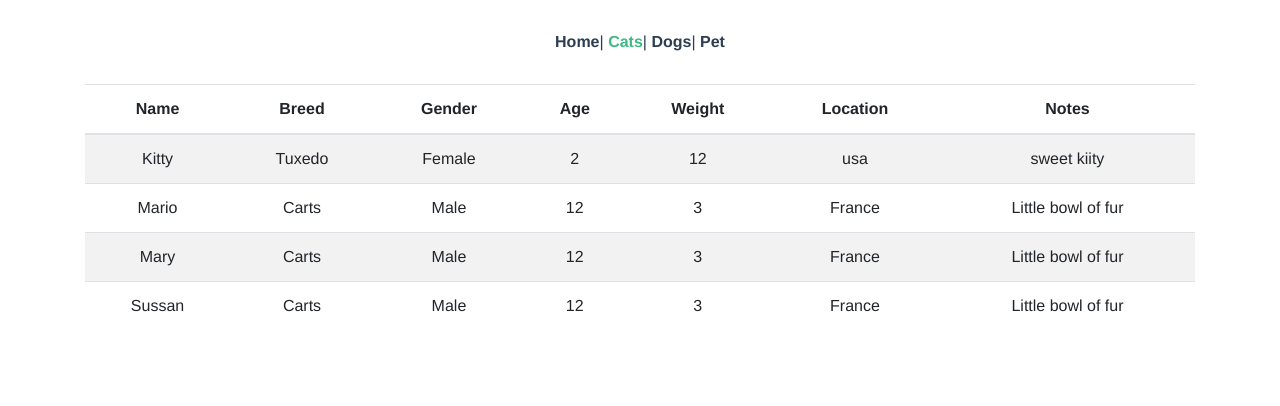
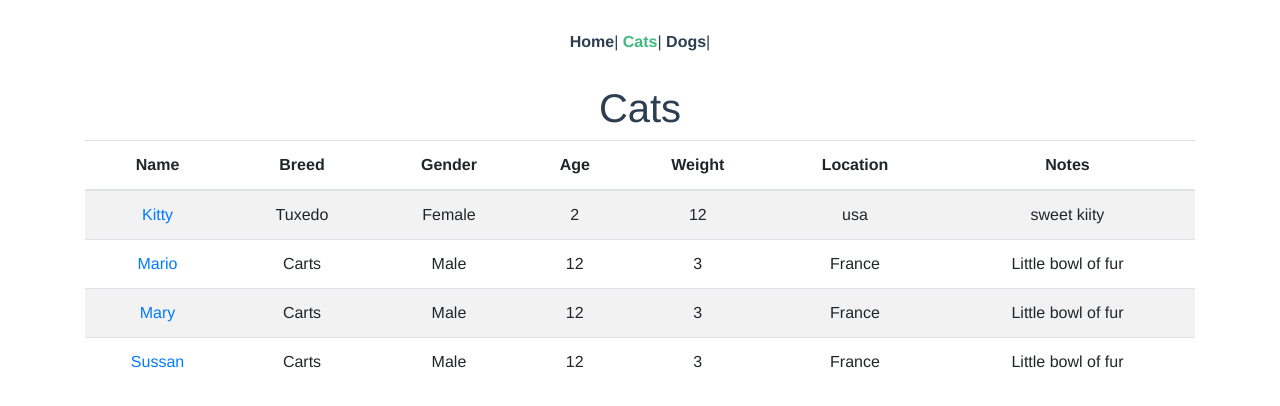
Before and after one commit to GeaninaCatalina/pet-adopt, a Vue app: page /cats in a window 1280 px wide. Shown: the top 406 px of the page. Built offline with nearby package versions, Linux system fonts and the light colour scheme.

Commit message:
added rounting

```diff
--- a/src/App.vue
+++ b/src/App.vue
@@ -4,7 +4,6 @@
       <router-link to="/">Home</router-link>|
       <router-link to="/cats">Cats</router-link>|
       <router-link to="/dogs">Dogs</router-link>|
-      <router-link to="/pet">Pet</router-link>
     </div>
     <b-container>
       <router-view />
--- a/src/router/index.js
+++ b/src/router/index.js
@@ -27,7 +27,7 @@
   },
 
   {
-    path: '/pet',
+    path: '/pets/:id',
     name: 'Pet',
     component: Pet
   },
--- a/src/views/Cats.vue
+++ b/src/views/Cats.vue
@@ -1,7 +1,14 @@
 
 <template>
   <div>
-    <b-table striped hover :items="cats"></b-table>
+    <h1>Cats</h1>
+    <b-table striped hover :items="cats">
+      <template v-slot:cell(name)="data">
+        <router-link :to="`/pets/${data.index}`">
+          {{ data.value }}
+        </router-link>
+      </template>
+    </b-table>
   </div>
 </template>
 
@@ -11,7 +18,7 @@
 export default {
   data() {
     return {
-      cats,
+      cats
     };
   },
 };
--- a/src/views/Dogs.vue
+++ b/src/views/Dogs.vue
@@ -1,5 +1,18 @@
 <template>
-  <div>
+ <div>
     <h1>Dogs</h1>
+    <b-table striped hover :items="dogs"></b-table>
   </div>
 </template>
+<script>
+
+import dogs from "@/data/dogs";
+
+export default {
+  data() {
+    return {
+      dogs
+    };
+  },
+};
+</script>
--- a/src/views/Home.vue
+++ b/src/views/Home.vue
@@ -1,6 +1,6 @@
 <template>
   <div>
-    Home
+    <h1>Pets for addoption</h1>
   </div>
 </template>
 
@@ -8,7 +8,6 @@
 // @ is an alias to /src
 
 export default {
-  name: 'Home',
-
-}
+  name: "Home",
+};
 </script>
```
